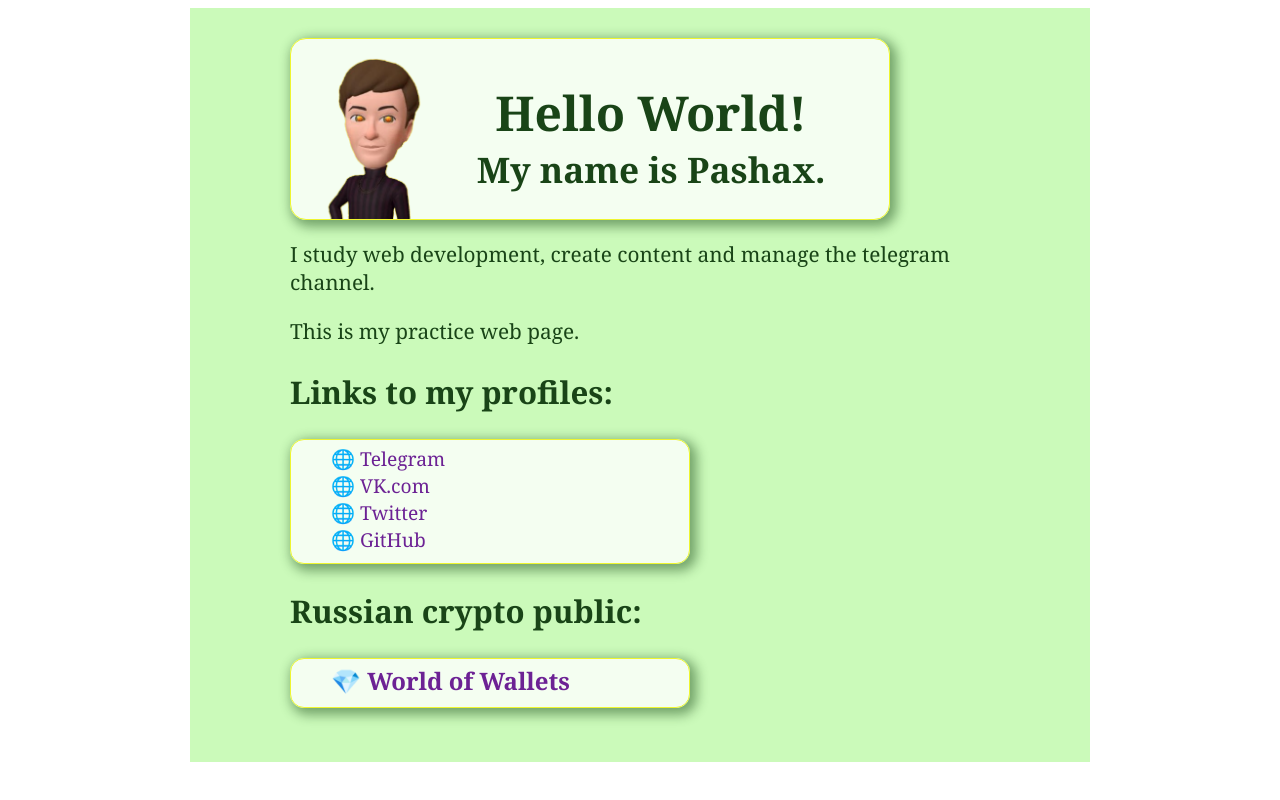
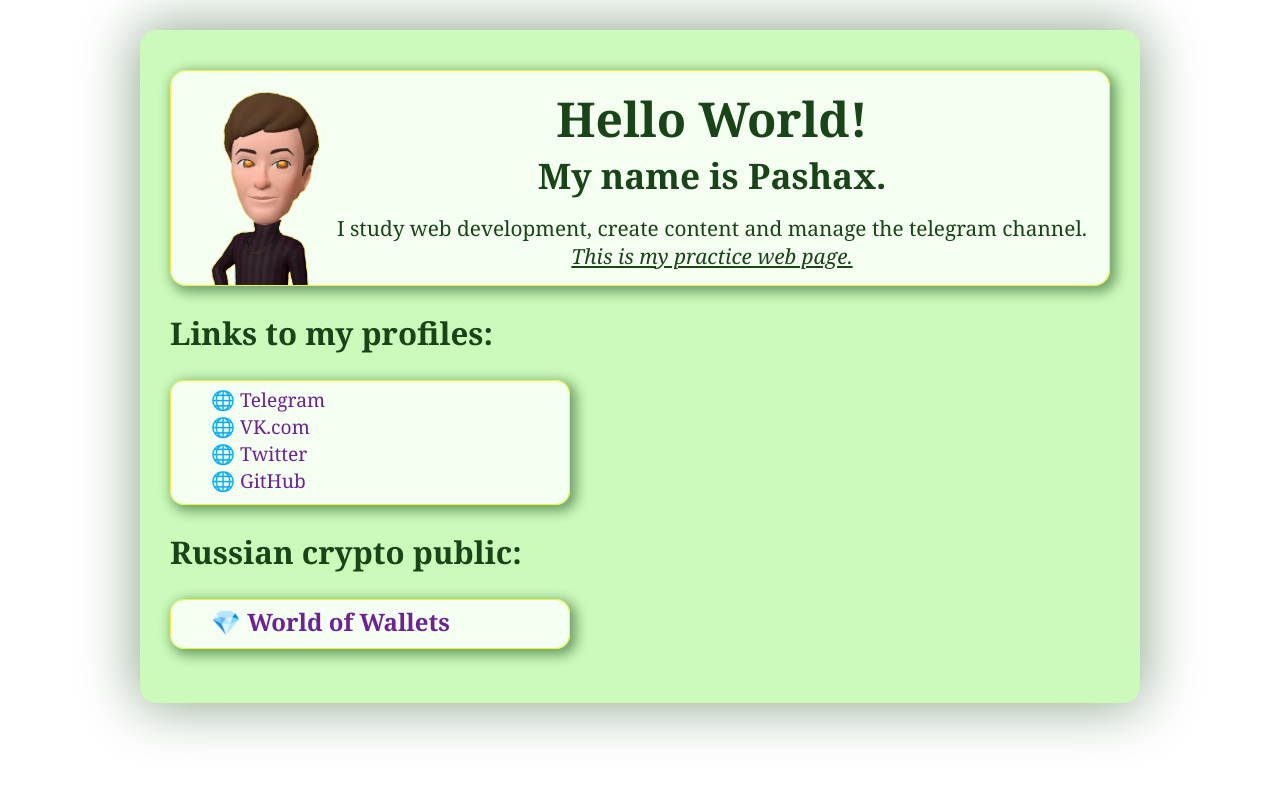
Before and after one commit to Sotric/pashax, a plain HTML site: page index.html in a window 1280 px wide. Drawn offline with Linux system fonts and the light colour scheme.

Commit message:
small changes

```diff
--- a/css/person_style.css
+++ b/css/person_style.css
@@ -20,7 +20,7 @@ a:hover {
 }
 
 .avatar {
-  max-width: 122px;
+  max-width: 144px;
 }
 
 .profile_links ul {
@@ -39,19 +39,26 @@ a:hover {
 .hello {
   text-align: center;
   margin: auto;
+  margin-bottom: 15px;
+
 }
 
-.hello p {
+.hello > .big_head {
   font-weight: bold;
   font-size: 3rem;
   margin-bottom: 0;
   margin-top: 0em;
 }
 
+.hello p {
+  margin-top: 0em;
+  margin-bottom: 0;
+}
+
 .hello h1 {
   font-size: 2.2rem;
   margin-top: 0;
-  margin-bottom: 0;
+  margin-bottom: 15px;
 }
 
 .important_link {
@@ -71,11 +78,13 @@ a:hover {
 }
 
 .container {
-  max-width: 900px;
+  max-width: 1000px;
   margin: auto;
+  margin-top: 30px;
   background-color: rgb(203, 250, 186);
-  padding: 30px 100px;
-
+  padding: 40px 30px 30px;
+  border-radius: 16px;
+  box-shadow: 0mm 0mm 15mm 3px rgb(25 73 23 / 49%);
 }
 
 .header {
@@ -86,7 +95,12 @@ a:hover {
   box-shadow: 1mm 1mm 3mm 3px rgba(25, 73, 23, 0.492);
   border: 1px solid rgb(238, 245, 48);
   display: flex;
-  max-width: 600px;
+  max-width: 100%;
+}
+
+.italic {
+  font-style: italic;
+  text-decoration: underline;
 }
 
 @media (max-width: 700px) {
--- a/index.html
+++ b/index.html
@@ -14,14 +14,13 @@
             <div class="header">
                 <img class="avatar" src="./img/Avatar_icon.png" alt="avatar">
                 <div class="hello">
-                    <p>Hello World!</p>
+                    <p class="big_head">Hello World!</p>
                     <h1>My name is Pashax.</h1>
+                    <p>I study web development, create content and manage the telegram channel.</p>
+
+                    <p class="italic">This is my practice web page.</p>
                 </div>
             </div>
-
-        <p>I study web development, create content and manage the telegram channel.</p>
-
-        <p>This is my practice web page.</p>
 
         <div class="profile_links">
             <h2>Links to my profiles:</h2>
```
